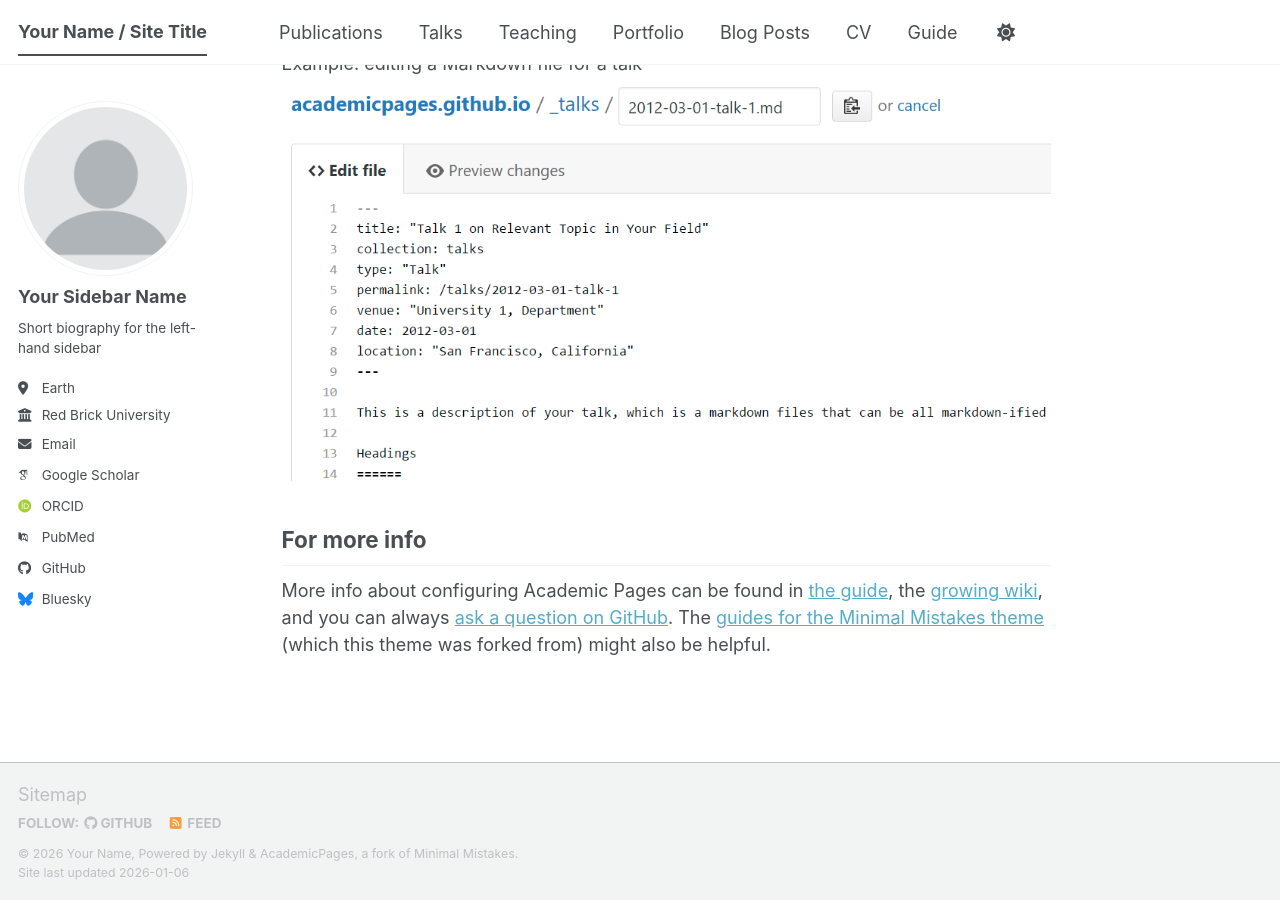
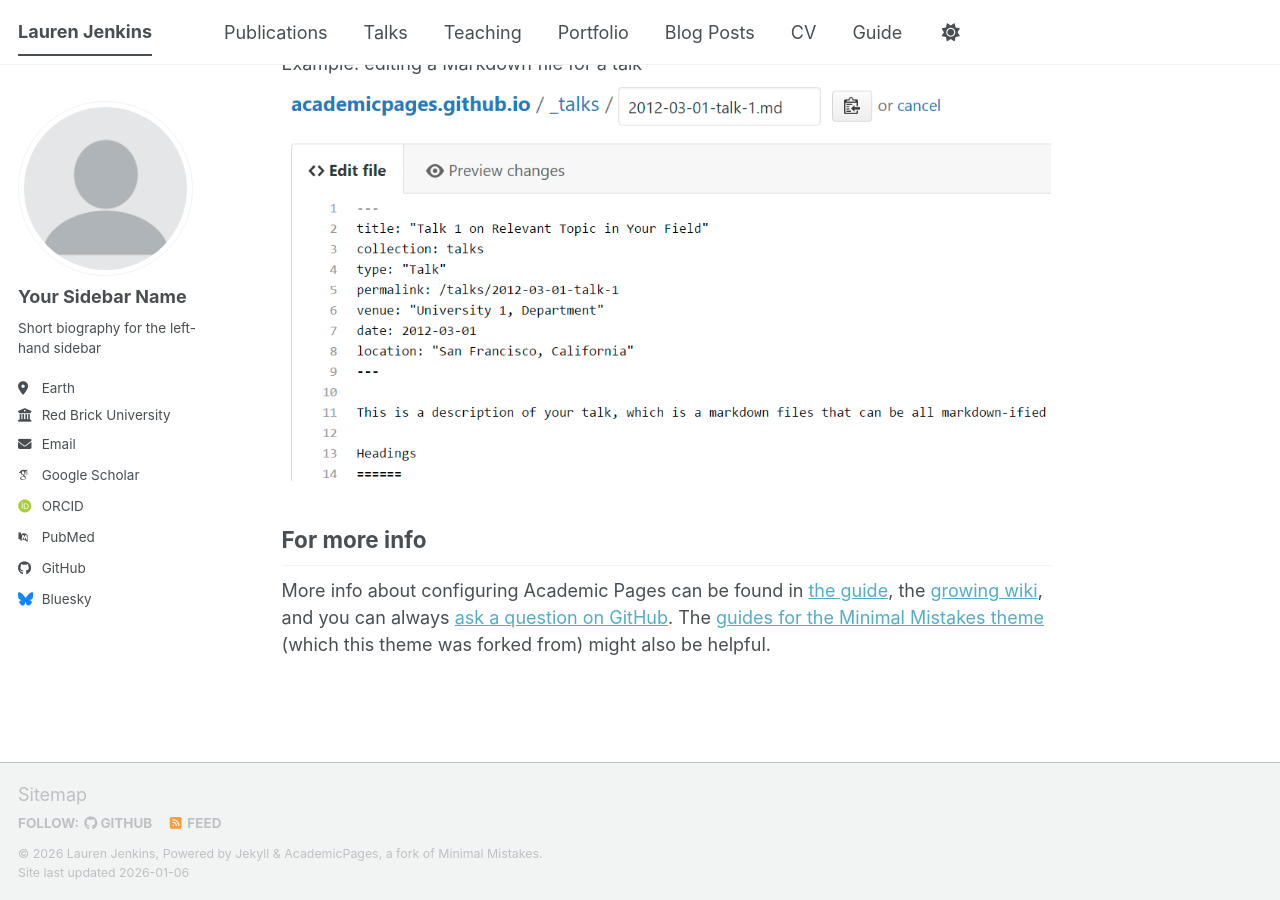
Before and after one commit to jenkinslauren/jenkinslauren.github.io, a Jekyll site: the page built from _pages/about.md, in a window 1280 px wide and 900 px high, scrolled down 2720 px. Built offline with Jekyll 4.4.1, drawn with Linux system fonts in a browser that asks for light colours; some web fonts are replaced; a script bundle is joined from its source files by our own code; library files that are not in the unit come from our copies.

Commit message:
Update _config.yml

```diff
--- a/_config.yml
+++ b/_config.yml
@@ -9,14 +9,14 @@
 # Basic Site Settings
 locale                   : "en-US"
 site_theme               : "default" # The available themes options are "default", "air", "sunrise", "mint", "dirt" and "contrast"
-title                    : "Your Name / Site Title"
-title_separator          : "-"
-name                     : &name "Your Name"
-description              : &description "Your Name's academic portfolio"   # Update this with a general description of your site, this is the default if not overridden by a page
-url                      : https://academicpages.github.io # The base hostname & protocol for your site e.g. "https://[your GitHub username].github.io",
+title                    : "Lauren Jenkins"
+title_separator          : ""
+name                     : &name "Lauren Jenkins"
+description              : &description "Lauren Jenkins' academic site"   # Update this with a general description of your site, this is the default if not overridden by a page
+url                      : https://laurenseestrees.github.io # The base hostname & protocol for your site e.g. "https://[your GitHub username].github.io",
                                                            # or if you already have some other page hosted on Github then use "https://[your GitHub username].github.io/[Your Repo Name]"
 baseurl                  : "" # the subpath of your site, e.g. "/blog"
-repository               : "academicpages/academicpages.github.io"
+repository               : "laurenseestrees.github.io"
 
 # Site Author - The following control what appear as part of the author content on the side bar.
 #               If a field is blank the icon and link will not appear, otherwise it will be shown.
```
